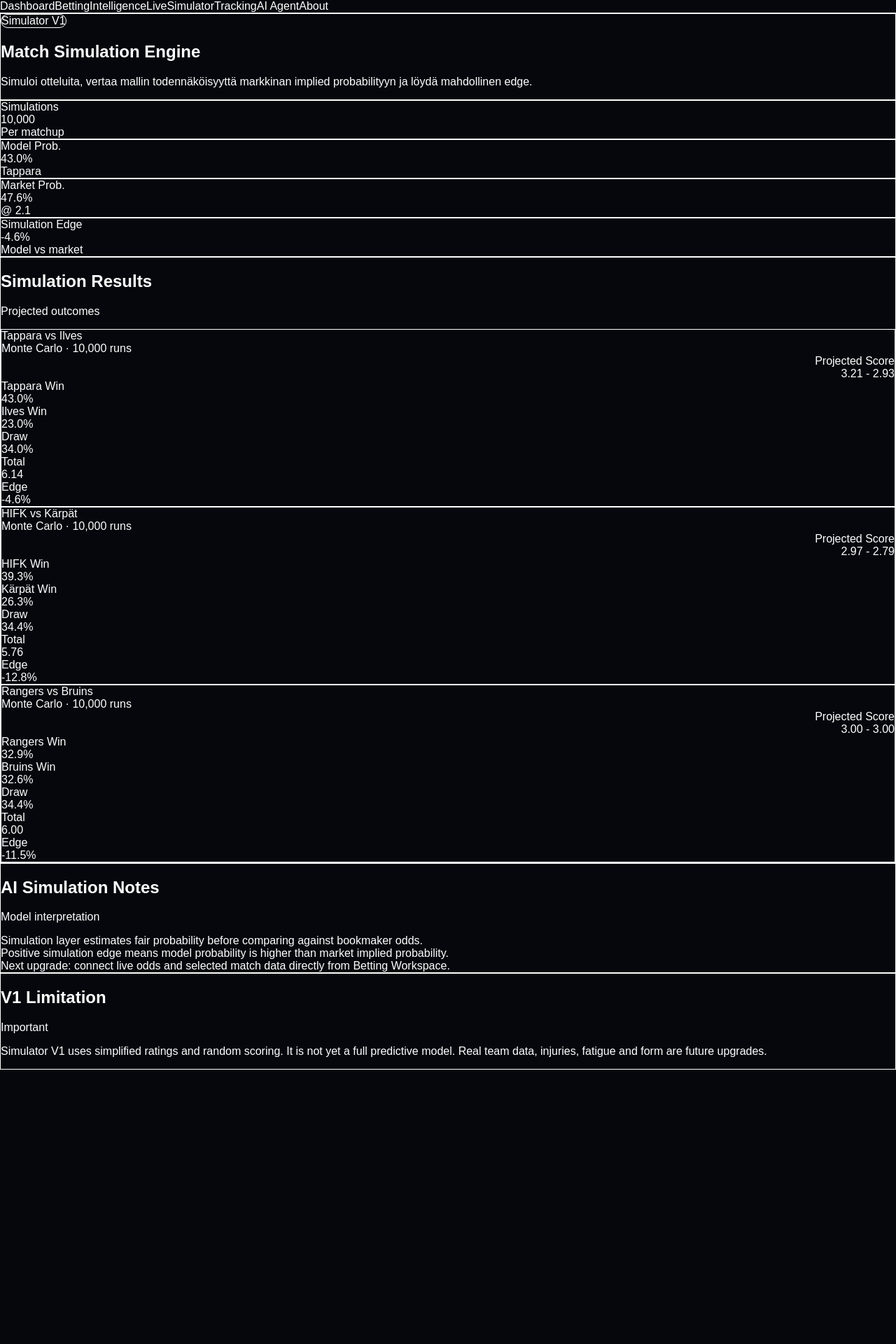
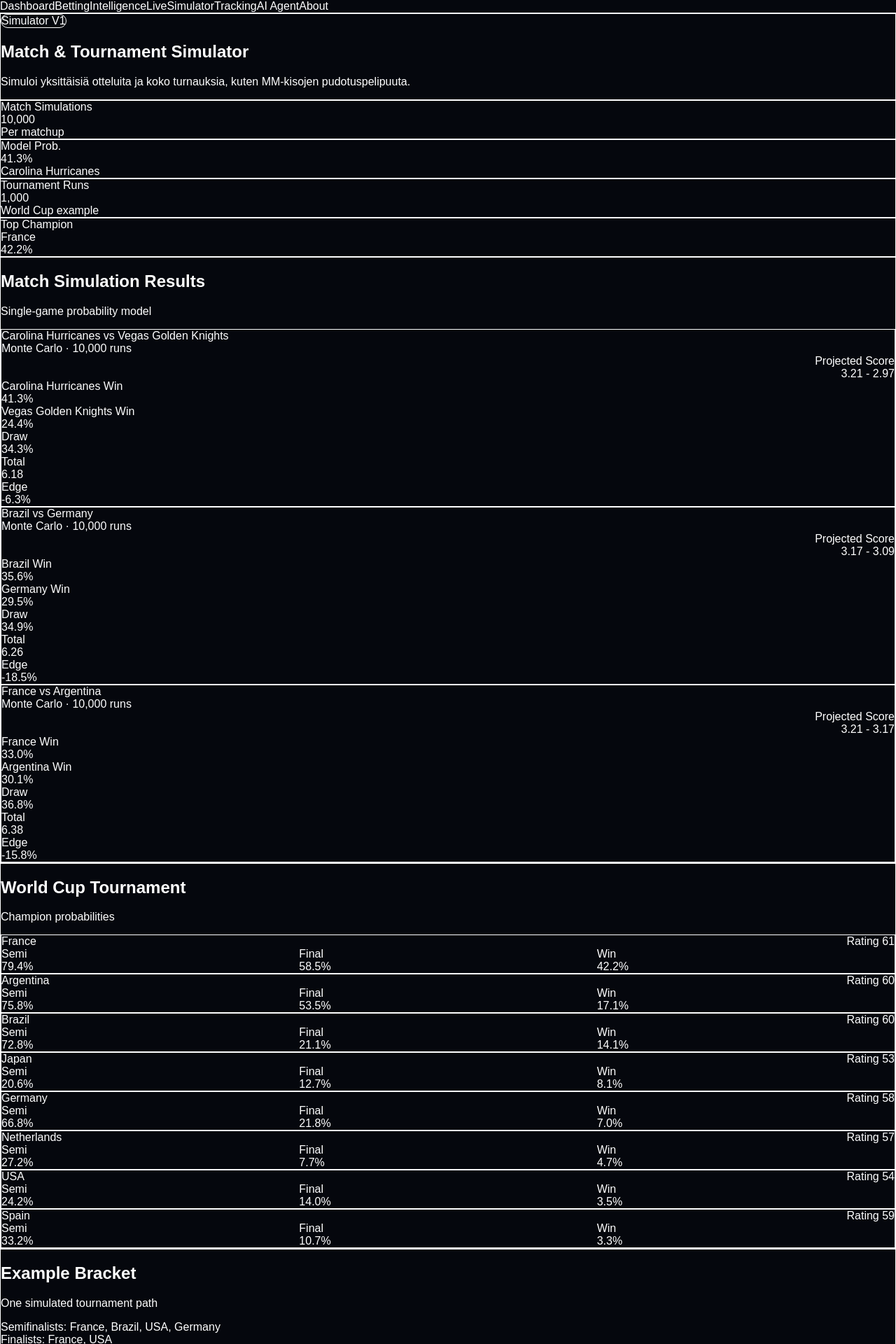
Before and after one commit to vv-glitchhub/scorecaster, a Next.js app: page /simulator in a window 1280 px wide. Shown: the part 37-1957 px from the top of the page at 70% size. Before the commit the page ends 1565 px from the top, so only its background shows below. Built offline with nearby package versions, Linux system fonts and the light colour scheme.

Commit message:
Update page.jsx

```diff
--- a/app/simulator/page.jsx
+++ b/app/simulator/page.jsx
@@ -4,40 +4,59 @@ import {
   compareToMarket,
   formatNumber
 } from "../../lib/simulator-engine";
+import { simulateTournament, runSingleTournament } from "../../lib/tournament-engine";
 import { formatPercent } from "../../lib/analysis-engine";
 
 const simulations = [
   {
     odds: 2.1,
     data: simulateMatch({
-      homeTeam: "Tappara",
-      awayTeam: "Ilves",
+      homeTeam: "Carolina Hurricanes",
+      awayTeam: "Vegas Golden Knights",
       homeRating: 58,
-      awayRating: 54,
+      awayRating: 55,
       homeAdvantage: 3
     })
   },
   {
-    odds: 1.92,
+    odds: 1.85,
     data: simulateMatch({
-      homeTeam: "HIFK",
-      awayTeam: "Kärpät",
-      homeRating: 52,
-      awayRating: 51,
-      homeAdvantage: 3
+      homeTeam: "Brazil",
+      awayTeam: "Germany",
+      homeRating: 60,
+      awayRating: 58,
+      homeAdvantage: 0
     })
   },
   {
-    odds: 2.25,
+    odds: 2.05,
     data: simulateMatch({
-      homeTeam: "Rangers",
-      awayTeam: "Bruins",
-      homeRating: 53,
-      awayRating: 56,
-      homeAdvantage: 3
+      homeTeam: "France",
+      awayTeam: "Argentina",
+      homeRating: 61,
+      awayRating: 60,
+      homeAdvantage: 0
     })
   }
 ];
+
+const worldCupTeams = [
+  { name: "France", rating: 61 },
+  { name: "Japan", rating: 53 },
+  { name: "Brazil", rating: 60 },
+  { name: "Netherlands", rating: 57 },
+  { name: "Argentina", rating: 60 },
+  { name: "USA", rating: 54 },
+  { name: "Germany", rating: 58 },
+  { name: "Spain", rating: 59 }
+];
+
+const tournamentResults = simulateTournament({
+  teams: worldCupTeams,
+  simulations: 1000
+});
+
+const exampleBracket = runSingleTournament(worldCupTeams);
 
 export default function SimulatorPage() {
   const main = simulations[0].data;
@@ -51,18 +70,18 @@ export default function SimulatorPage() {
         </div>
 
         <h1 className="text-4xl font-black tracking-tight">
-          Match Simulation Engine
+          Match & Tournament Simulator
         </h1>
 
         <p className="mt-3 text-slate-300">
-          Simuloi otteluita, vertaa mallin todennäköisyyttä markkinan implied
-          probabilityyn ja löydä mahdollinen edge.
+          Simuloi yksittäisiä otteluita ja koko turnauksia, kuten MM-kisojen
+          pudotuspelipuuta.
         </p>
       </section>
 
       <section className="grid gap-4 md:grid-cols-2 lg:grid-cols-4">
         <div className="rounded-2xl border border-white/10 bg-white/[0.04] p-5">
-          <div className="text-sm text-slate-400">Simulations</div>
+          <div className="text-sm text-slate-400">Match Simulations</div>
           <div className="mt-2 text-3xl font-black">
             {main.simulations.toLocaleString()}
           </div>
@@ -78,28 +97,24 @@ export default function SimulatorPage() {
         </div>
 
         <div className="rounded-2xl border border-white/10 bg-white/[0.04] p-5">
-          <div className="text-sm text-slate-400">Market Prob.</div>
-          <div className="mt-2 text-3xl font-black text-sky-300">
-            {formatPercent(market.marketProbability)}
-          </div>
-          <div className="mt-1 text-sm text-slate-500">@ {simulations[0].odds}</div>
+          <div className="text-sm text-slate-400">Tournament Runs</div>
+          <div className="mt-2 text-3xl font-black text-sky-300">1,000</div>
+          <div className="mt-1 text-sm text-slate-500">World Cup example</div>
         </div>
 
         <div className="rounded-2xl border border-white/10 bg-white/[0.04] p-5">
-          <div className="text-sm text-slate-400">Simulation Edge</div>
-          <div
-            className={`mt-2 text-3xl font-black ${
-              market.edge >= 0 ? "text-emerald-300" : "text-red-300"
-            }`}
-          >
-            {formatPercent(market.edge)}
+          <div className="text-sm text-slate-400">Top Champion</div>
+          <div className="mt-2 text-3xl font-black text-yellow-300">
+            {tournamentResults[0]?.team}
           </div>
-          <div className="mt-1 text-sm text-slate-500">Model vs market</div>
+          <div className="mt-1 text-sm text-slate-500">
+            {formatPercent(tournamentResults[0]?.championProbability)}
+          </div>
         </div>
       </section>
 
       <section className="grid gap-6 lg:grid-cols-[1fr_360px]">
-        <Panel title="Simulation Results" subtitle="Projected outcomes">
+        <Panel title="Match Simulation Results" subtitle="Single-game probability model">
           <div className="space-y-4">
             {simulations.map((item) => {
               const sim = item.data;
@@ -121,9 +136,7 @@ export default function SimulatorPage() {
                     </div>
 
                     <div className="rounded-xl bg-slate-950 px-4 py-3 text-right">
-                      <div className="text-sm text-slate-400">
-                        Projected Score
-                      </div>
+                      <div className="text-sm text-slate-400">Projected Score</div>
                       <div className="mt-1 text-xl font-black">
                         {formatNumber(sim.averageHomeScore)} -{" "}
                         {formatNumber(sim.averageAwayScore)}
@@ -182,32 +195,73 @@ export default function SimulatorPage() {
         </Panel>
 
         <div className="space-y-6">
-          <Panel title="AI Simulation Notes" subtitle="Model interpretation">
+          <Panel title="World Cup Tournament" subtitle="Champion probabilities">
+            <div className="space-y-3">
+              {tournamentResults.slice(0, 8).map((team) => (
+                <div
+                  key={team.team}
+                  className="rounded-xl border border-white/10 bg-white/[0.04] p-4"
+                >
+                  <div className="flex items-center justify-between">
+                    <div className="font-bold">{team.team}</div>
+                    <div className="text-sm text-slate-400">
+                      Rating {team.rating}
+                    </div>
+                  </div>
+
+                  <div className="mt-3 grid grid-cols-3 gap-2 text-sm">
+                    <div>
+                      <div className="text-slate-500">Semi</div>
+                      <div className="font-bold text-sky-300">
+                        {formatPercent(team.semifinalProbability)}
+                      </div>
+                    </div>
+
+                    <div>
+                      <div className="text-slate-500">Final</div>
+                      <div className="font-bold text-purple-300">
+                        {formatPercent(team.finalProbability)}
+                      </div>
+                    </div>
+
+                    <div>
+                      <div className="text-slate-500">Win</div>
+                      <div className="font-bold text-emerald-300">
+                        {formatPercent(team.championProbability)}
+                      </div>
+                    </div>
+                  </div>
+                </div>
+              ))}
+            </div>
+          </Panel>
+
+          <Panel title="Example Bracket" subtitle="One simulated tournament path">
             <div className="space-y-3 text-sm text-slate-300">
+              <div className="rounded-xl bg-white/[0.04] p-4">
+                Semifinalists: {exampleBracket.semifinalists.join(", ")}
+              </div>
+              <div className="rounded-xl bg-white/[0.04] p-4">
+                Finalists: {exampleBracket.finalists.join(", ")}
+              </div>
               <div className="rounded-xl bg-emerald-400/10 p-4">
-                Simulation layer estimates fair probability before comparing
-                against bookmaker odds.
-              </div>
-              <div className="rounded-xl bg-sky-400/10 p-4">
-                Positive simulation edge means model probability is higher than
-                market implied probability.
-              </div>
-              <div className="rounded-xl bg-yellow-400/10 p-4">
-                Next upgrade: connect live odds and selected match data directly
-                from Betting Workspace.
+                Champion:{" "}
+                <span className="font-bold text-emerald-300">
+                  {exampleBracket.champion}
+                </span>
               </div>
             </div>
           </Panel>
-
-          <Panel title="V1 Limitation" subtitle="Important">
-            <p className="text-sm text-slate-300">
-              Simulator V1 uses simplified ratings and random scoring. It is not
-              yet a full predictive model. Real team data, injuries, fatigue and
-              form are future upgrades.
-            </p>
-          </Panel>
         </div>
       </section>
+
+      <Panel title="V1 Limitation" subtitle="Important">
+        <p className="text-sm text-slate-300">
+          Turnaussimulaattori käyttää vielä yksinkertaistettuja rating-arvoja.
+          Seuraavassa versiossa mukaan lisätään oikea joukkueformaatti,
+          lohkovaihe, loukkaantumiset, lepo, matkustus, kokoonpanot ja live-kertoimet.
+        </p>
+      </Panel>
     </div>
   );
 }
```
